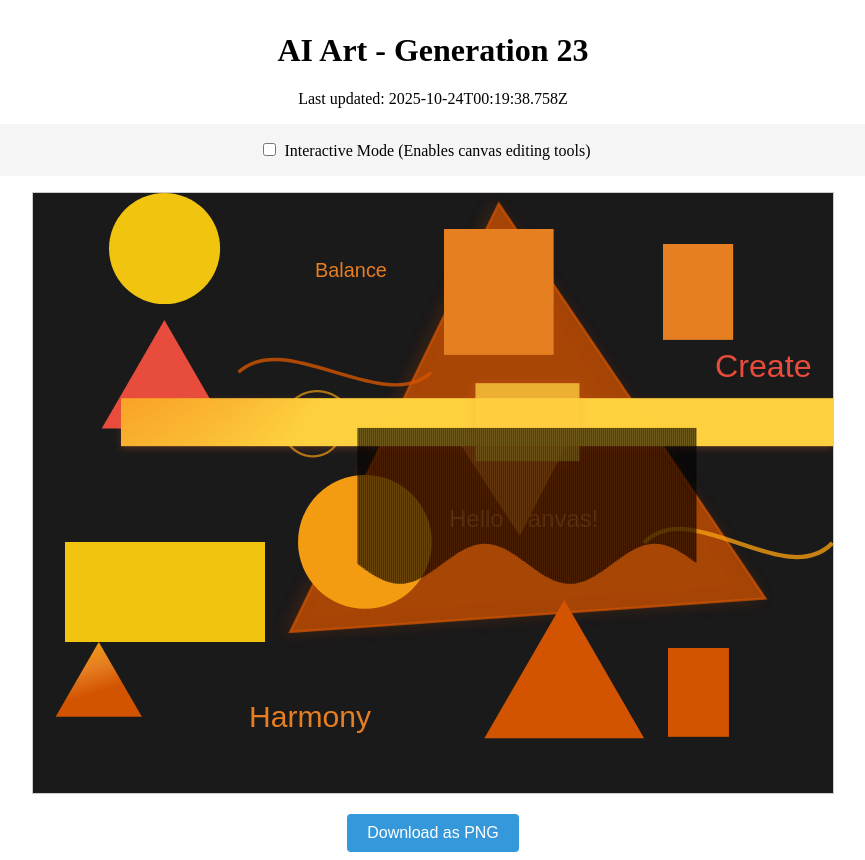
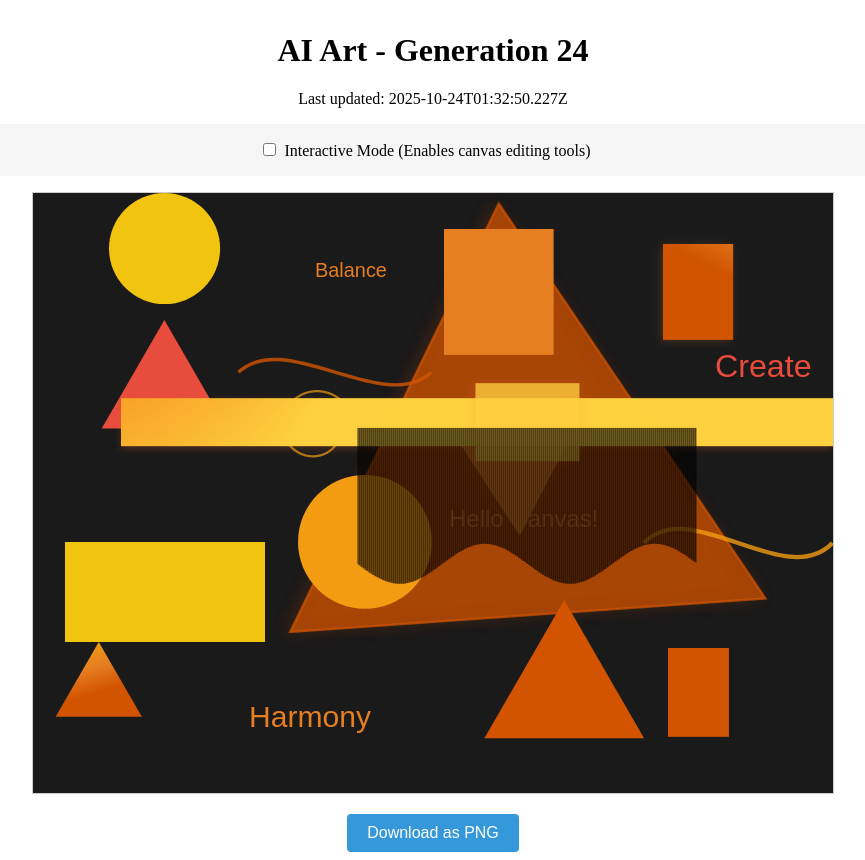
Before and after one commit to mcclowes/ai-art, a React (Vite) app: page / in a window 1280 px wide. Shown: the whole page, without its empty margins (207-1072 px from the left). Built offline with nearby package versions, Linux system fonts and the light colour scheme.

Commit message:
Improve artwork - Generation 24

```diff
--- a/src/artwork-state.ts
+++ b/src/artwork-state.ts
@@ -221,7 +221,25 @@ export const artworkState: ArtworkState = {
       "width": 70.15518719483114,
       "height": 95.85980537515763,
       "fillStyle": "#e67e22",
-      "id": "element_1761239131504"
+      "id": "element_1761239131504",
+      "gradient": {
+        "type": "linear",
+        "colors": [
+          "#d35400",
+          "#e67e22",
+          "#f39c12"
+        ],
+        "direction": 303.3531091534029,
+        "centerX": 0.3796827381103153,
+        "centerY": 0.4097516364339757
+      },
+      "shadow": {
+        "blur": 8.266544337984634,
+        "color": "#e67e2240",
+        "offsetX": -1.8039144178506583,
+        "offsetY": 0.6986581885741483
+      },
+      "opacity": 0.9880718423825168
     },
     {
       "type": "text",
@@ -292,7 +310,7 @@ export const artworkState: ArtworkState = {
       "id": "element_1761265178758"
     }
   ],
-  "generation": 23,
-  "lastUpdated": "2025-10-24T00:19:38.758Z",
+  "generation": 24,
+  "lastUpdated": "2025-10-24T01:32:50.227Z",
   "cycleStarted": "2025-10-23T02:33:03.243Z"
 };
```
